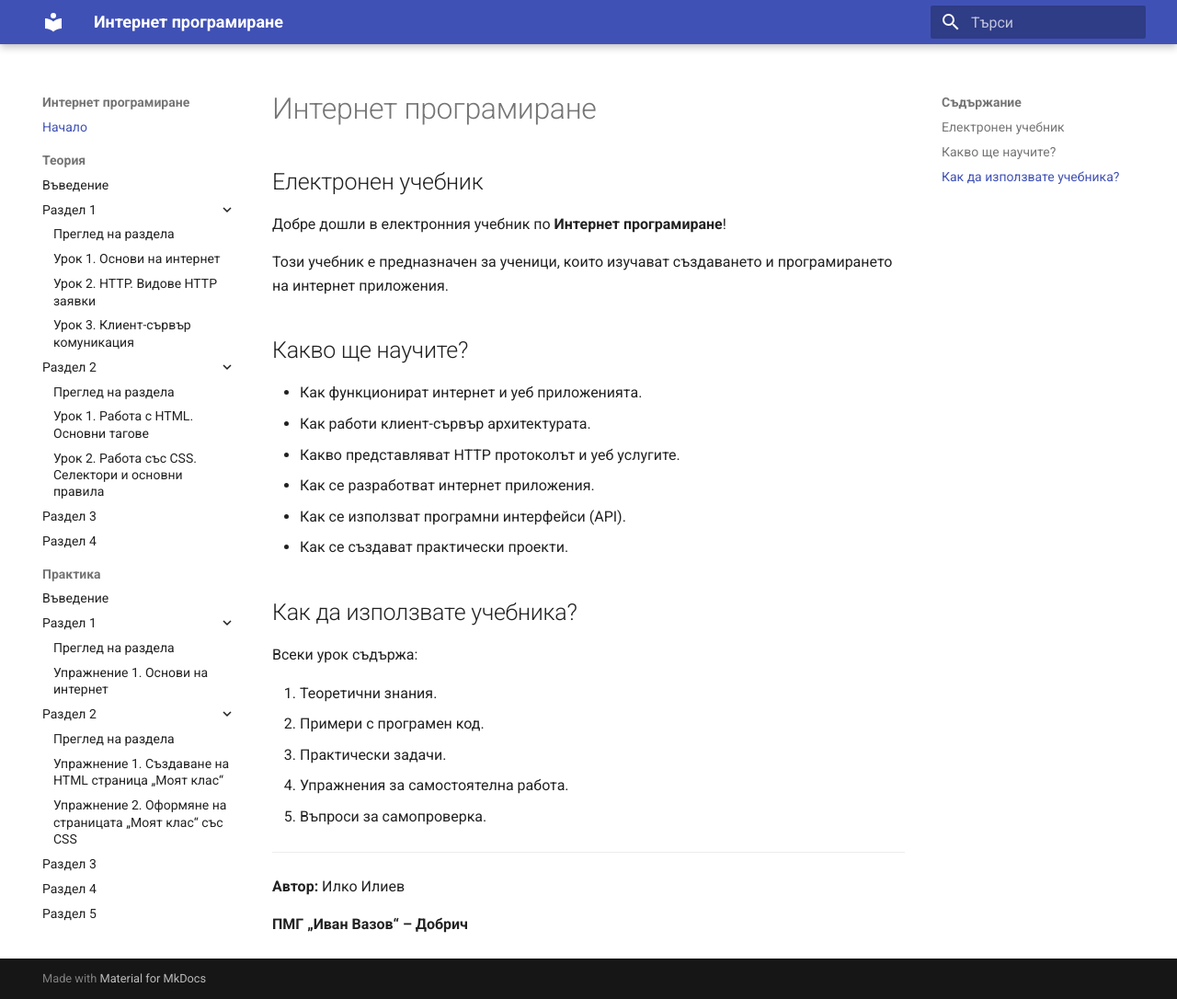
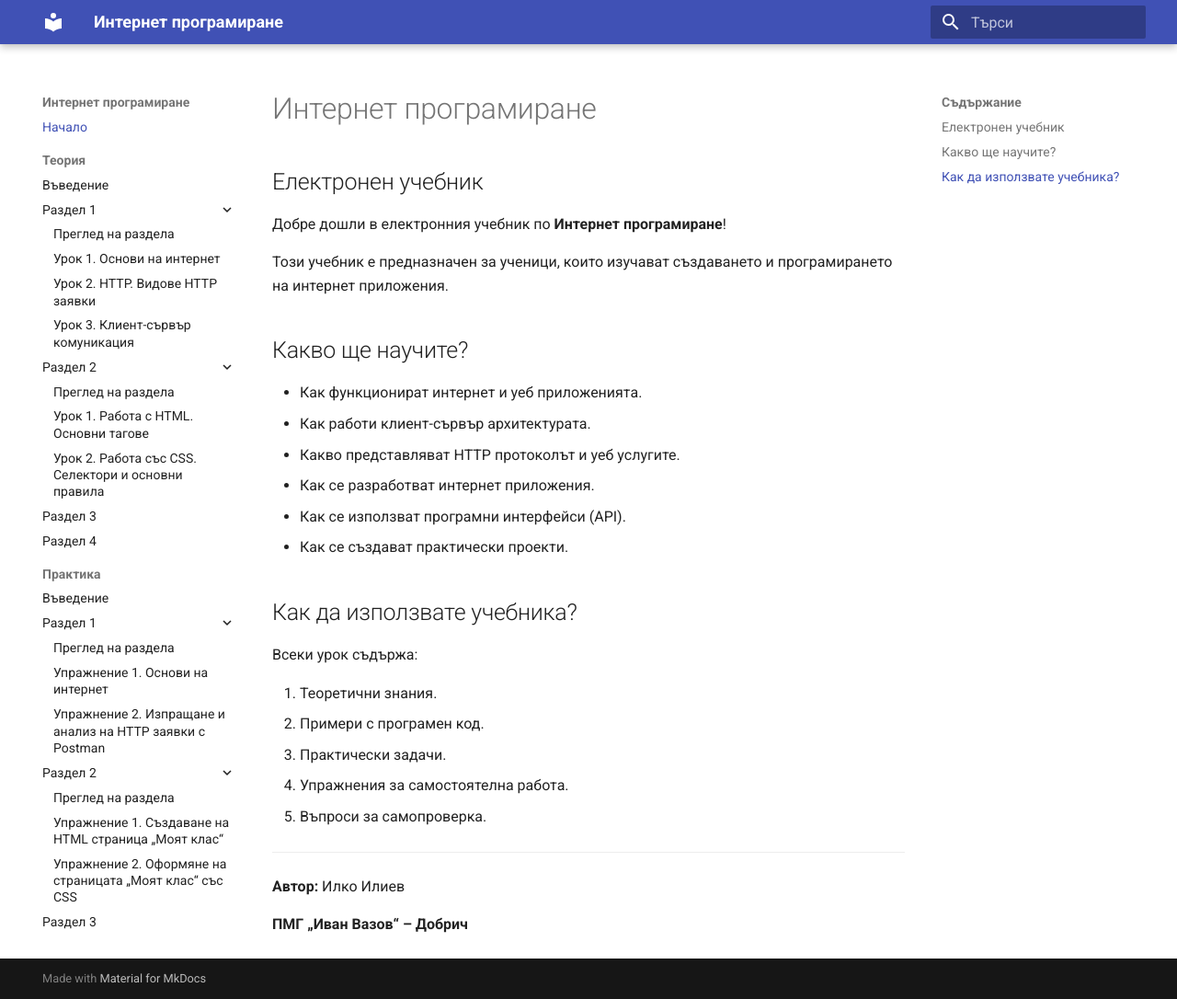
Before and after one commit to IlkoIliev/internet-programirane, an MkDocs documentation site: the page built from docs/index.md, in a window 1280 px wide and 1086 px high. Shown: the whole window at 92% size. Built offline with MkDocs 1.6.1 and Material for MkDocs 9.7.7, drawn with Linux system fonts in a browser that asks for light colours.

Commit message:
Add exercise on HTTP requests with Postman

```diff
--- a/mkdocs.yml
+++ b/mkdocs.yml
@@ -35,6 +35,7 @@ nav:
       - Раздел 1:
           - Преглед на раздела: praktika/razdel-1/index.md
           - "Упражнение 1. Основи на интернет": praktika/razdel-1/uprazhnenie-urok-01-osnovi-na-internet.md
+          - "Упражнение 2. Изпращане и анализ на HTTP заявки с Postman": praktika/razdel-1/uprazhnenie-urok-02-postman.md
       - Раздел 2:
           - Преглед на раздела: praktika/razdel-2/index.md
           - "Упражнение 1. Създаване на HTML страница „Моят клас“": praktika/razdel-2/uprazhnenie-01-html.md
```
